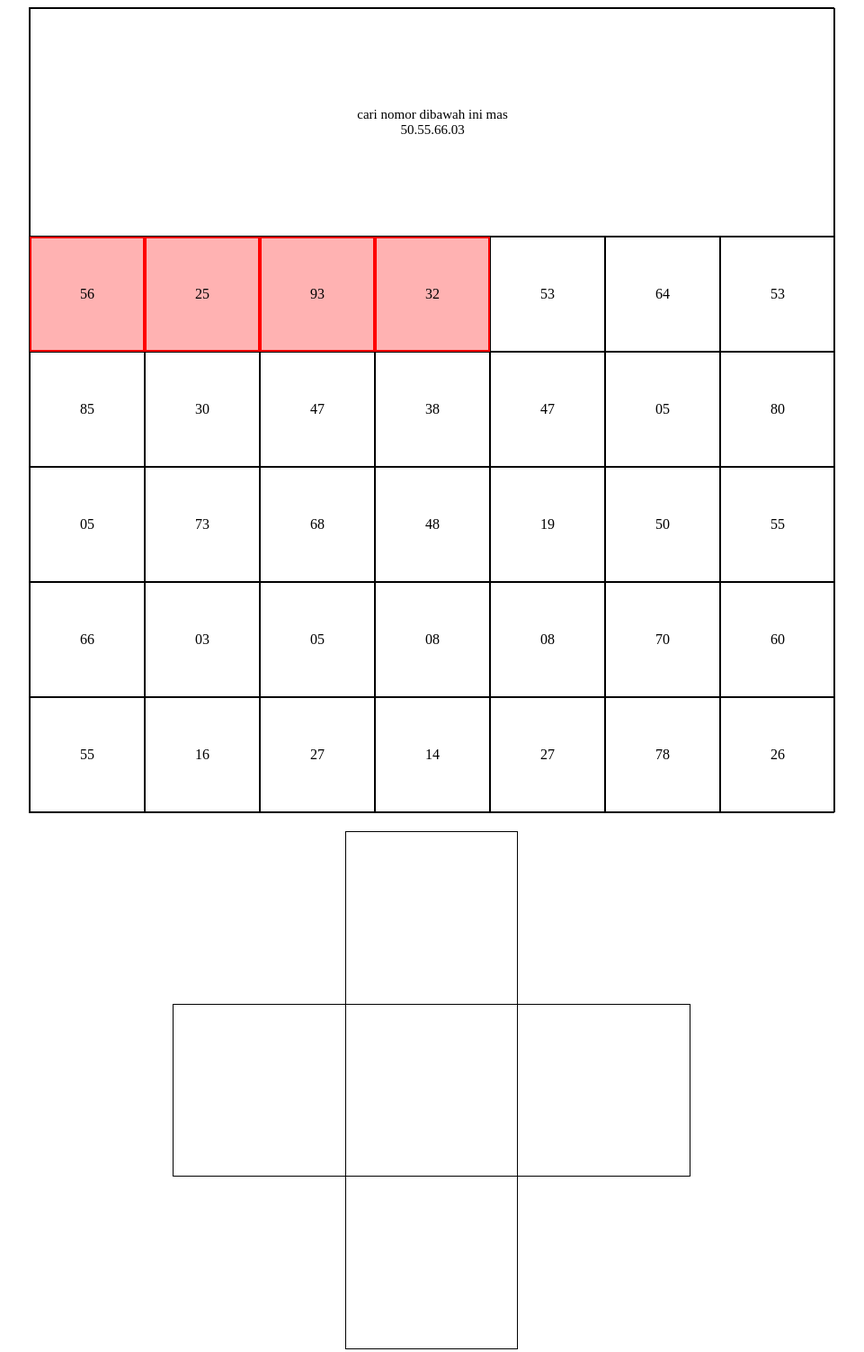
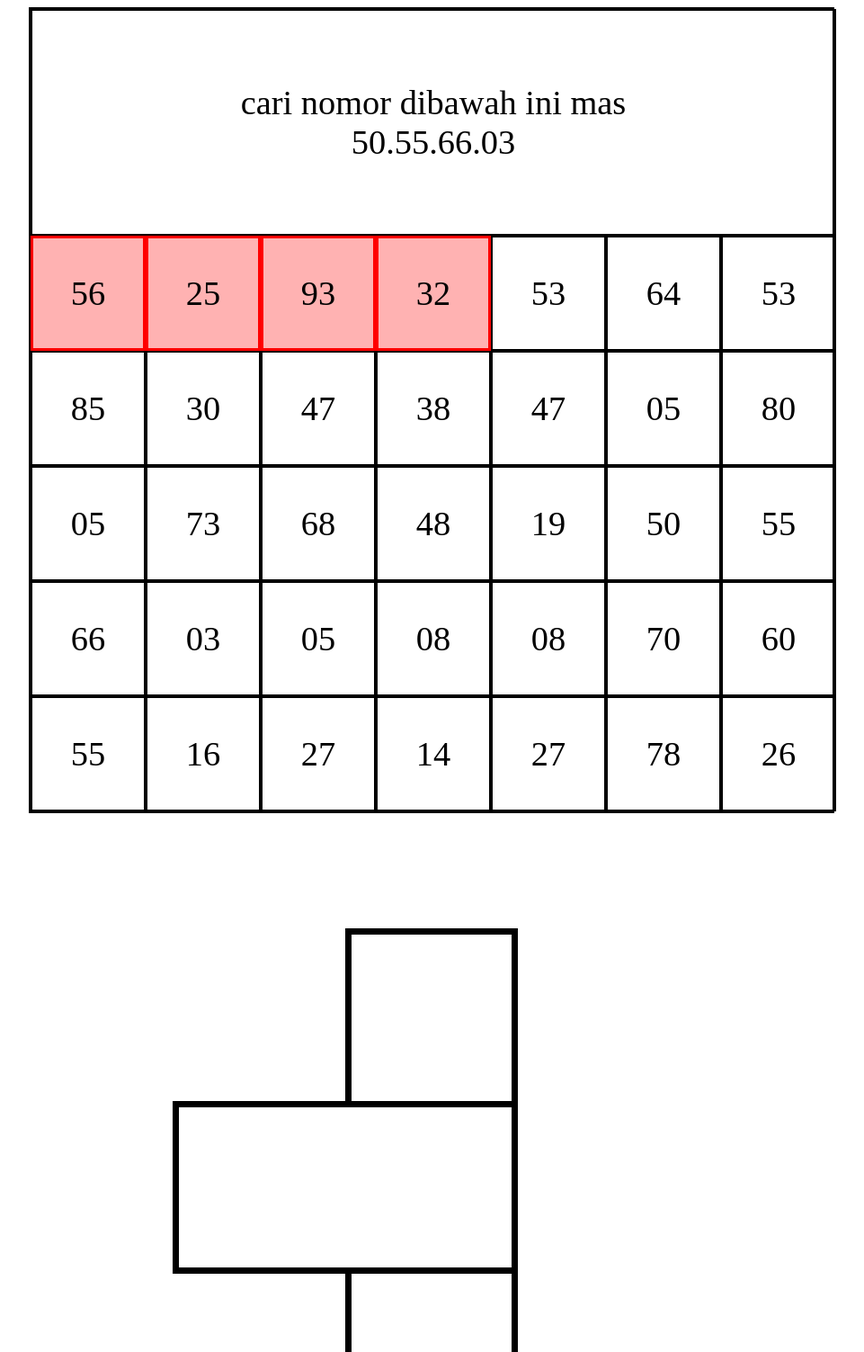
Before and after one commit to YogurtMe/Tony-Request-1, a plain HTML site: page index.html in a window 1280 px wide. Shown: the top 1503 px of the page at 90% size, without its empty margins (160-1121 px from the left). Drawn offline with Linux system fonts and the light colour scheme.

Commit message:
Update style.css

```diff
--- a/style.css
+++ b/style.css
@@ -1,10 +1,14 @@
+body {
+  font-size: 3vw;
+}
+
 .cont {
   display: flex;
   margin: auto;
   flex-direction: column;
   height: 70vw;
   width: 70vw;
-  border: 0.5px solid black;
+  border: 0.2vw solid black;
   box-sizing: border-box;
 }
 .cont1 {
@@ -12,7 +16,7 @@
   margin: auto;
   height: 20vw;
   width: 70vw;
-  border: 0.5px solid black;
+  border: 0.2vw solid black;
   box-sizing: border-box;
 }
 
@@ -36,18 +40,17 @@
   width: 10vw;
   align-items: center;
   justify-content: center;
-  border: 0.5px solid black;
+  border: 0.2vw solid black;
   box-sizing: border-box;
 }
 
 #topText {
   text-align: center;
   margin: auto;
-  font-size: 15px;
 }
 
 .active {
-  border: 2px solid red;
+  border: 0.3vw solid red;
   background-color: rgba(255,0,0,0.3);
 }
 
@@ -55,7 +58,7 @@
   display: flex;
   flex-direction: column;
   margin: auto;
-  margin-top: 20px;
+  margin-top: 10vw;
   height: 45vw;
   width: 45vw;
 }
@@ -74,7 +77,7 @@
 .upButton {
   height: 15vw;
   width: 15vw;
-  border: 1px solid black;
+  border: 0.6vw solid black;
   border-bottom: none;
   box-sizing: border-box;
 }
@@ -86,7 +89,7 @@
 .leftButton {
   height: 15vw;
   width: 15vw;
-  border: 1px solid black;
+  border: 0.6vw solid black;
   border-right: none;
   box-sizing: border-box;
 }
@@ -98,7 +101,7 @@
 .rightButton {
   height: 15vw;
   width: 15vw;
-  border: 1px solid black;
+  border: 0.6vw solid black;
   border-left: none;
   box-sizing: border-box;
 }
@@ -110,7 +113,7 @@
 .downButton {
   height: 15vw;
   width: 15vw;
-  border: 1px solid black;
+  border: 0.6vw solid black;
   border-top: none;
   box-sizing: border-box;
 }
@@ -118,14 +121,3 @@
 .downButton:active {
   background-color: gray;
 }
-
-.centerButton {
-  height: 15vw;
-  width: 15vw;
-  border: 1px solid black;
-  box-sizing: border-box;
-}
-
-.centerButton:active {
-  background-color: gray;
-}
```
